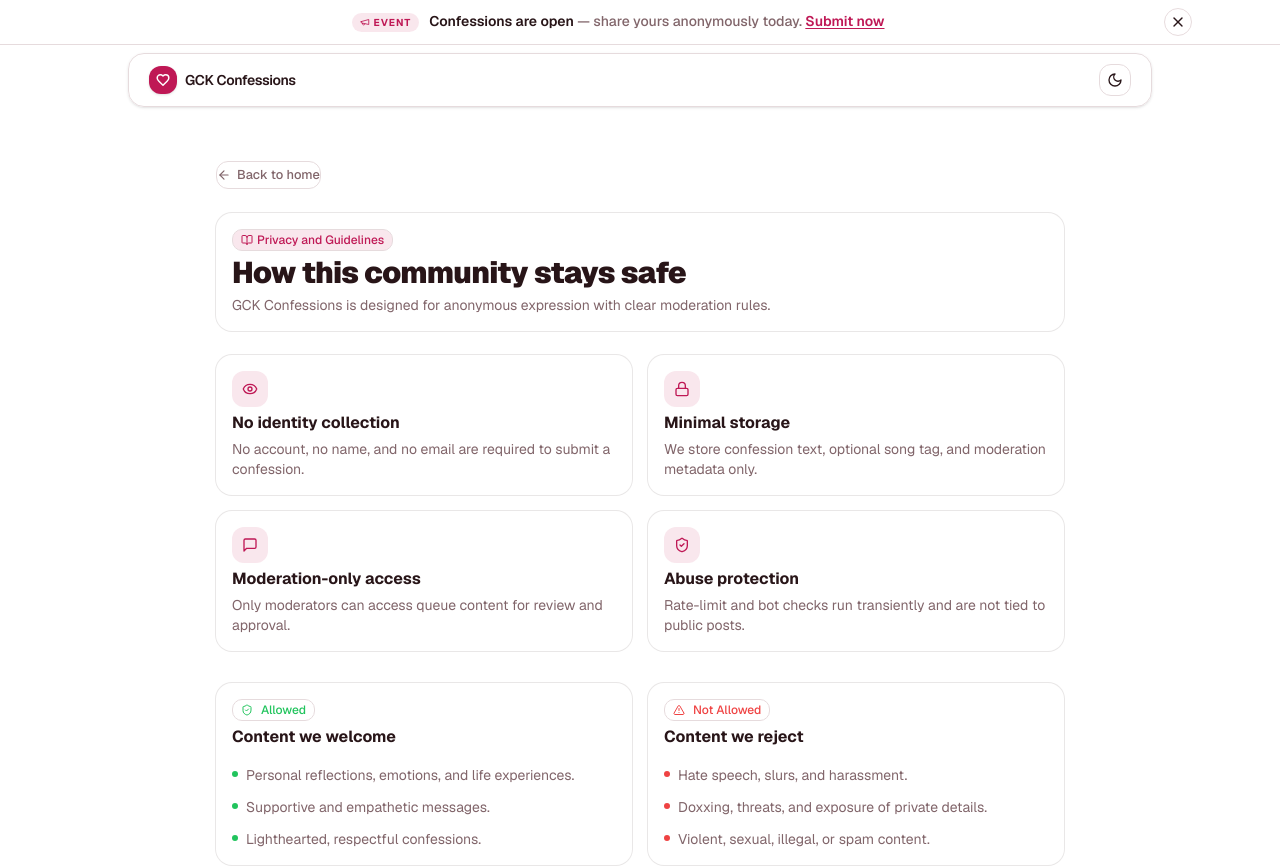
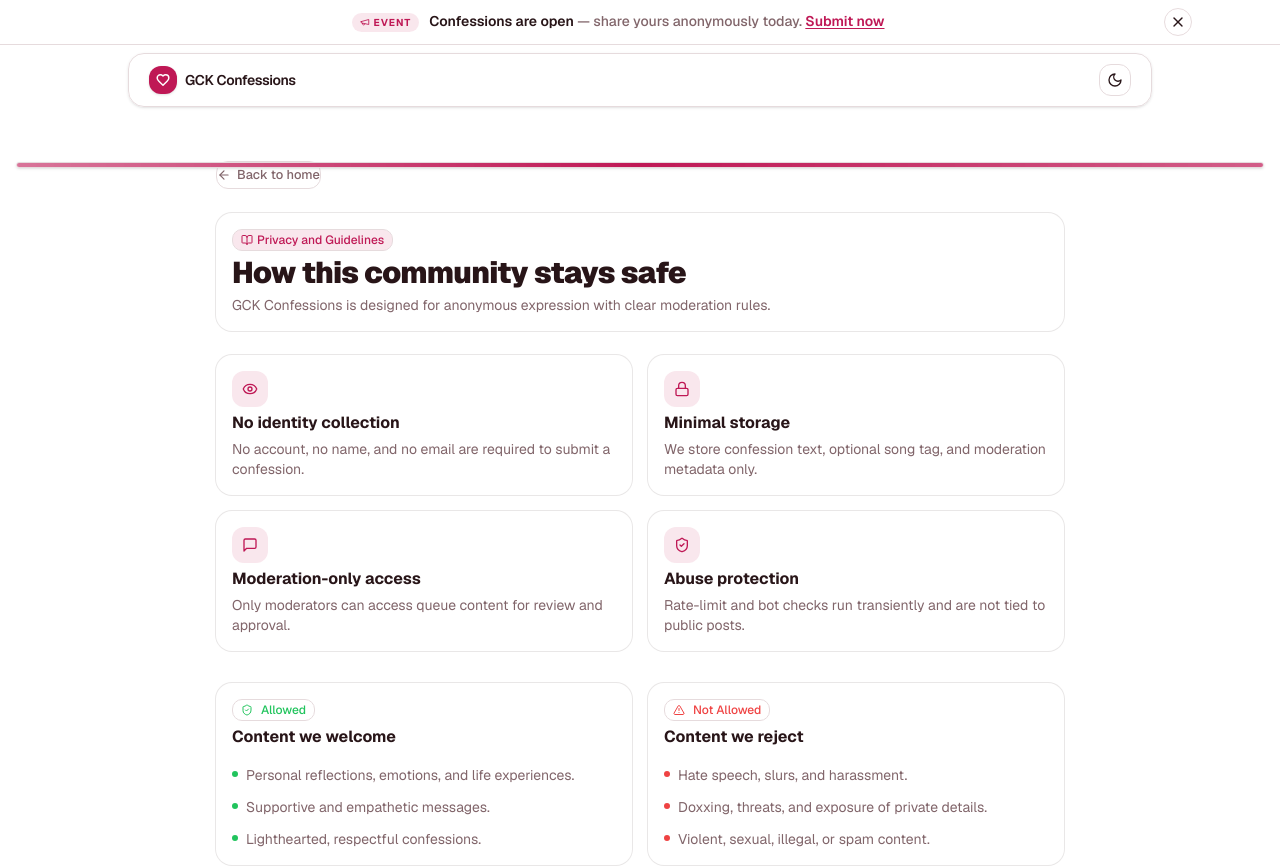
Before and after one commit to RexSixT9/gckconfessions, a Next.js app: page /guidelines in a window 1280 px wide. Shown: the top 867 px of the page. Built offline with nearby package versions, Linux system fonts and the light colour scheme.

Commit message:
feat: implement PageReveal and ScrollReveal components for enhanced animations; add ScrollProgressBar for scroll tracking

```diff
--- a/src/app/guidelines/GuidelinesClient.tsx
+++ b/src/app/guidelines/GuidelinesClient.tsx
@@ -23,6 +23,7 @@ import {
   CardTitle,
 } from "@/components/ui/card";
 import { Separator } from "@/components/ui/separator";
+import { PageReveal, ScrollReveal } from "@/components/Reveal";
 
 const privacyPoints = [
   {
@@ -61,12 +62,8 @@ const disallowed = [
 
 export default function GuidelinesClient() {
   return (
-    <motion.main
-      initial={{ opacity: 0, y: 12 }}
-      animate={{ opacity: 1, y: 0 }}
-      transition={{ duration: 0.35 }}
-      className="mx-auto w-full max-w-4xl px-4 py-8 sm:px-6 sm:py-12"
-    >
+    <main className="mx-auto w-full max-w-4xl px-4 py-8 sm:px-6 sm:py-12">
+      <PageReveal>
       <Button
         variant="ghost"
         size="sm"
@@ -79,6 +76,7 @@ export default function GuidelinesClient() {
         </>
       </Button>
 
+      <ScrollReveal>
         <Card className="border-border/70">
           <CardHeader>
             <Badge className="w-fit gap-1 bg-accent/10 text-accent hover:bg-accent/10">
@@ -93,16 +91,11 @@ export default function GuidelinesClient() {
             </CardDescription>
           </CardHeader>
         </Card>
+      </ScrollReveal>
 
       <section className="mt-6 grid gap-4 sm:grid-cols-2">
         {privacyPoints.map(({ icon: Icon, title, body }, index) => (
-          <motion.div
-            key={title}
-            initial={{ opacity: 0, y: 14 }}
-            whileInView={{ opacity: 1, y: 0 }}
-            viewport={{ once: true, margin: "-50px" }}
-            transition={{ duration: 0.3, delay: index * 0.06 }}
-          >
+          <ScrollReveal key={title} delay={index * 0.06}>
             <Card className="h-full border-border/70">
               <CardHeader>
                 <span className="flex h-9 w-9 items-center justify-center rounded-lg bg-accent/10 text-accent">
@@ -112,11 +105,12 @@ export default function GuidelinesClient() {
                 <CardDescription>{body}</CardDescription>
               </CardHeader>
             </Card>
-          </motion.div>
+          </ScrollReveal>
         ))}
       </section>
 
       <section className="mt-8 grid gap-4 md:grid-cols-2">
+        <ScrollReveal>
           <Card className="border-success/40">
           <CardHeader>
             <Badge variant="outline" className="w-fit border-success/50 text-success">
@@ -134,7 +128,9 @@ export default function GuidelinesClient() {
             ))}
           </CardContent>
           </Card>
+        </ScrollReveal>
 
+        <ScrollReveal delay={0.06}>
           <Card className="border-destructive/40">
           <CardHeader>
             <Badge variant="outline" className="w-fit border-destructive/50 text-destructive">
@@ -152,8 +148,10 @@ export default function GuidelinesClient() {
             ))}
           </CardContent>
           </Card>
+        </ScrollReveal>
       </section>
 
+      <ScrollReveal delay={0.08}>
         <Card className="mt-8 border-border/70">
           <CardHeader>
             <CardTitle className="text-base font-bold">Enforcement</CardTitle>
@@ -169,6 +167,8 @@ export default function GuidelinesClient() {
             </div>
           </CardContent>
         </Card>
-    </motion.main>
+      </ScrollReveal>
+      </PageReveal>
+    </main>
   );
 }
--- a/src/app/layout.tsx
+++ b/src/app/layout.tsx
@@ -9,6 +9,7 @@ import { SonnerToaster } from "@/components/SonnerToaster";
 import PageTransition from "@/components/PageTransition";
 import PWARegister from "@/components/PWARegister";
 import AppPreloader from "@/components/AppPreloader";
+import ScrollProgressBar from "@/components/ScrollProgressBar";
 import "./globals.css";
 
 const geistSans = Geist({
@@ -91,6 +92,7 @@ export default function RootLayout({
           <MotionProvider>
             <AppPreloader />
             <PWARegister />
+            <ScrollProgressBar />
 
             {/* ── Cursor Effects ── */}
             <CursorEffects />
--- a/src/app/page.tsx
+++ b/src/app/page.tsx
@@ -7,7 +7,6 @@ import {
   useMotionValue,
   useTransform,
   useSpring,
-  useScroll,
   AnimatePresence,
 } from "framer-motion";
 import {
@@ -33,6 +32,7 @@ import {
   CardTitle,
 } from "@/components/ui/card";
 import TypewriterText from "@/components/TypewriterText";
+import { useMotionRuntime } from "@/components/MotionProvider";
 
 /* ─── Animation variants ─────────────────────────────────────────── */
 const staggerContainer = {
@@ -260,19 +260,6 @@ function StatChip({
   );
 }
 
-/* ─── Scroll progress bar ────────────────────────────────────────── */
-function ScrollProgress() {
-  const { scrollYProgress } = useScroll();
-  const scaleX = useSpring(scrollYProgress, { stiffness: 400, damping: 40 });
-  return (
-    <motion.div
-      className="fixed left-0 right-0 top-0 z-200 h-0.5 origin-left bg-accent"
-      style={{ scaleX }}
-      aria-hidden
-    />
-  );
-}
-
 /* ─── Magnetic hover wrapper ─────────────────────────────────────── */
 function Magnetic({
   children,
@@ -311,10 +298,11 @@ function Magnetic({
 }
 
 export default function HomePage() {
+  const { isAppReady, shouldReduceMotion } = useMotionRuntime();
+  const canStartMotion = isAppReady || shouldReduceMotion;
+
   return (
     <main className="flex-1 bg-background">
-      <ScrollProgress />
-
       {/* ── Hero ──────────────────────────────────────────────────────── */}
       <section
         className="relative flex flex-col overflow-hidden"
@@ -341,7 +329,7 @@ export default function HomePage() {
           <motion.div
             variants={staggerContainer}
             initial="hidden"
-            animate="show"
+            animate={canStartMotion ? "show" : "hidden"}
           >
             {/* Eyebrow */}
             <motion.div variants={fadeUp}>
@@ -435,7 +423,7 @@ export default function HomePage() {
           {/* ── Right: 3D floating scene (desktop) ── */}
           <motion.div
             initial={{ opacity: 0, x: 36, scale: 0.95 }}
-            animate={{ opacity: 1, x: 0, scale: 1 }}
+            animate={canStartMotion ? { opacity: 1, x: 0, scale: 1 } : { opacity: 0, x: 36, scale: 0.95 }}
             transition={{ duration: 0.75, delay: 0.45, ease: [0.16, 1, 0.3, 1] }}
             className="relative hidden lg:flex lg:items-center lg:justify-center"
             style={{ perspective: "1200px" }}
@@ -479,7 +467,7 @@ export default function HomePage() {
         {/* ── Scroll hint ── */}
         <motion.div
           initial={{ opacity: 0, y: 8 }}
-          animate={{ opacity: 1, y: 0 }}
+          animate={canStartMotion ? { opacity: 1, y: 0 } : { opacity: 0, y: 8 }}
           transition={{ duration: 0.6, delay: 1.1, ease: "easeOut" }}
           className="flex justify-center pb-7 pt-2"
           aria-hidden
--- a/src/components/AppPreloader.tsx
+++ b/src/components/AppPreloader.tsx
@@ -3,14 +3,23 @@
 import { useEffect, useRef, useState } from "react";
 import { AnimatePresence, motion } from "framer-motion";
 import { Heart } from "lucide-react";
+import { useMotionRuntime } from "@/components/MotionProvider";
 
 export default function AppPreloader() {
   const [visible, setVisible] = useState(true);
   const timerRef = useRef<ReturnType<typeof setTimeout> | null>(null);
+  const hasStartedExitRef = useRef(false);
+  const { setAppReady } = useMotionRuntime();
 
   useEffect(() => {
+    const beginHide = () => {
+      if (hasStartedExitRef.current) return;
+      hasStartedExitRef.current = true;
+      setVisible(false);
+    };
+
     const hide = () => {
-      timerRef.current = setTimeout(() => setVisible(false), 500);
+      timerRef.current = setTimeout(beginHide, 500);
     };
 
     if (document.readyState === "complete") {
@@ -30,7 +39,7 @@ export default function AppPreloader() {
   }, []);
 
   return (
-    <AnimatePresence>
+    <AnimatePresence onExitComplete={() => setAppReady(true)}>
       {visible && (
         <motion.div
           initial={{ opacity: 1 }}
--- a/src/components/MotionProvider.tsx
+++ b/src/components/MotionProvider.tsx
@@ -1,7 +1,22 @@
 "use client";
 
-import { ReactNode } from "react";
+import {
+  createContext,
+  ReactNode,
+  useContext,
+  useEffect,
+  useMemo,
+  useState,
+} from "react";
 import { LazyMotion, domAnimation } from "framer-motion";
+
+type MotionRuntimeValue = {
+  isAppReady: boolean;
+  setAppReady: (ready: boolean) => void;
+  shouldReduceMotion: boolean;
+};
+
+const MotionRuntimeContext = createContext<MotionRuntimeValue | null>(null);
 
 /**
  * MotionProvider wraps the app with Framer Motion's LazyMotion
@@ -13,9 +28,41 @@ import { LazyMotion, domAnimation } from "framer-motion";
  * - Significantly reduced JS bundle size
  */
 export function MotionProvider({ children }: { children: ReactNode }) {
+  const [isAppReady, setAppReady] = useState(false);
+  const [shouldReduceMotion, setShouldReduceMotion] = useState(false);
+
+  useEffect(() => {
+    if (typeof window === "undefined") return;
+
+    const mediaQuery = window.matchMedia("(prefers-reduced-motion: reduce)");
+    const updatePreference = () => setShouldReduceMotion(mediaQuery.matches);
+
+    updatePreference();
+    mediaQuery.addEventListener("change", updatePreference);
+
+    return () => mediaQuery.removeEventListener("change", updatePreference);
+  }, []);
+
+  const value = useMemo(
+    () => ({ isAppReady, setAppReady, shouldReduceMotion }),
+    [isAppReady, shouldReduceMotion]
+  );
+
   return (
     <LazyMotion features={domAnimation}>
-      {children}
+      <MotionRuntimeContext.Provider value={value}>
+        {children}
+      </MotionRuntimeContext.Provider>
     </LazyMotion>
   );
 }
+
+export function useMotionRuntime() {
+  const value = useContext(MotionRuntimeContext);
+
+  if (!value) {
+    throw new Error("useMotionRuntime must be used within MotionProvider.");
+  }
+
+  return value;
+}
--- /dev/null
+++ b/src/components/Reveal.tsx
@@ -0,0 +1,77 @@
+"use client";
+
+import { ReactNode, useRef } from "react";
+import { motion, useInView } from "framer-motion";
+import { cn } from "@/lib/utils";
+import { useMotionRuntime } from "@/components/MotionProvider";
+
+type RevealProps = {
+  children: ReactNode;
+  className?: string;
+  delay?: number;
+  y?: number;
+  duration?: number;
+};
+
+export function PageReveal({
+  children,
+  className,
+  delay = 0,
+  y = 16,
+  duration = 0.45,
+}: RevealProps) {
+  const { isAppReady, shouldReduceMotion } = useMotionRuntime();
+
+  if (shouldReduceMotion) {
+    return <div className={className}>{children}</div>;
+  }
+
+  return (
+    <motion.div
+      initial={{ opacity: 0, y }}
+      animate={isAppReady ? { opacity: 1, y: 0 } : { opacity: 0, y }}
+      transition={{ duration, delay, ease: [0.16, 1, 0.3, 1] }}
+      className={cn(className)}
+    >
+      {children}
+    </motion.div>
+  );
+}
+
+export function ScrollReveal({
+  children,
+  className,
+  delay = 0,
+  y = 20,
+  duration = 0.45,
+}: RevealProps) {
+  const ref = useRef<HTMLDivElement | null>(null);
+  const { isAppReady, shouldReduceMotion } = useMotionRuntime();
+  const inView = useInView(ref, {
+    once: true,
+    margin: "0px 0px -80px 0px",
+    amount: 0.2,
+  });
+
+  if (shouldReduceMotion) {
+    return (
+      <div ref={ref} className={className}>
+        {children}
+      </div>
+    );
+  }
+
+  const visible = isAppReady && inView;
+
+  return (
+    <motion.div
+      ref={ref}
+      initial={{ opacity: 0, y }}
+      animate={visible ? { opacity: 1, y: 0 } : { opacity: 0, y }}
+      transition={{ duration, delay, ease: [0.16, 1, 0.3, 1] }}
+      className={cn(className)}
+    >
+      {children}
+    </motion.div>
+  );
+}
--- /dev/null
+++ b/src/components/ScrollProgressBar.tsx
@@ -0,0 +1,36 @@
+"use client";
+
+import { motion, useScroll, useSpring } from "framer-motion";
+import { useMotionRuntime } from "@/components/MotionProvider";
+
+export default function ScrollProgressBar() {
+  const { scrollYProgress } = useScroll();
+  const scaleX = useSpring(scrollYProgress, {
+    stiffness: 180,
+    damping: 28,
+    mass: 0.2,
+  });
+  const { isAppReady } = useMotionRuntime();
+
+  return (
+    <motion.div
+      initial={false}
+      animate={{ opacity: isAppReady ? 1 : 0, y: isAppReady ? 0 : -6 }}
+      transition={{ duration: 0.25, ease: [0.16, 1, 0.3, 1] }}
+      className="pointer-events-none fixed inset-x-3 z-40 sm:inset-x-4"
+      style={{
+        top: "calc(var(--header-height) + var(--announcement-height, 0px) + 0.25rem)",
+      }}
+      aria-hidden
+    >
+      <div className="overflow-hidden rounded-full border border-border/60 bg-background/80 shadow-sm backdrop-blur-sm supports-backdrop-filter:bg-background/65">
+        <div className="h-1.5 sm:h-1">
+          <motion.div
+            className="h-full origin-left bg-linear-to-r from-accent/60 via-accent to-accent/70"
+            style={{ scaleX }}
+          />
+        </div>
+      </div>
+    </motion.div>
+  );
+}
```
Also changed, not shown: src/app/adminlogin/page.tsx (+3 -7 lines), src/app/not-found.tsx (+3 -7 lines), src/app/submit/page.tsx (+9 -7 lines). Lines whose indentation alone changed are shown as unchanged.
